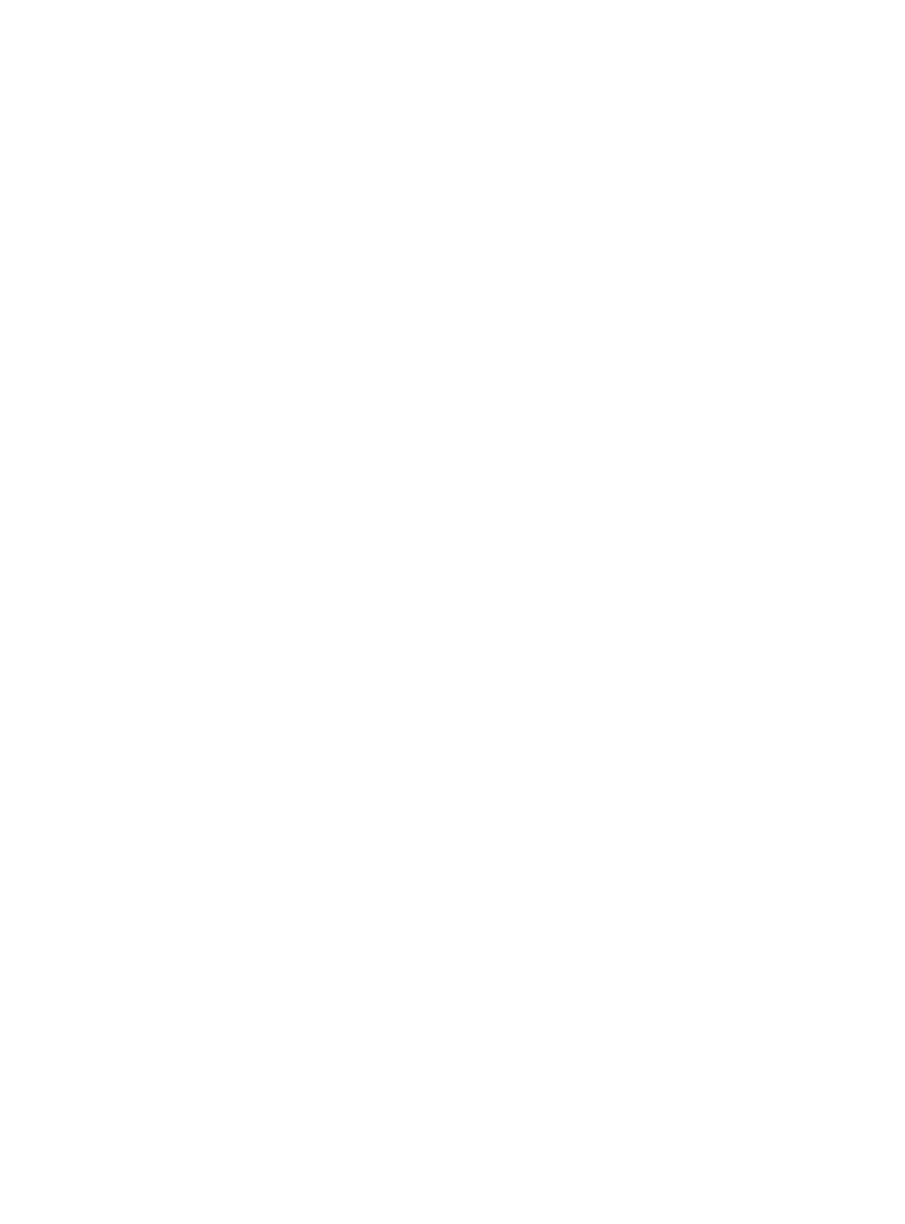
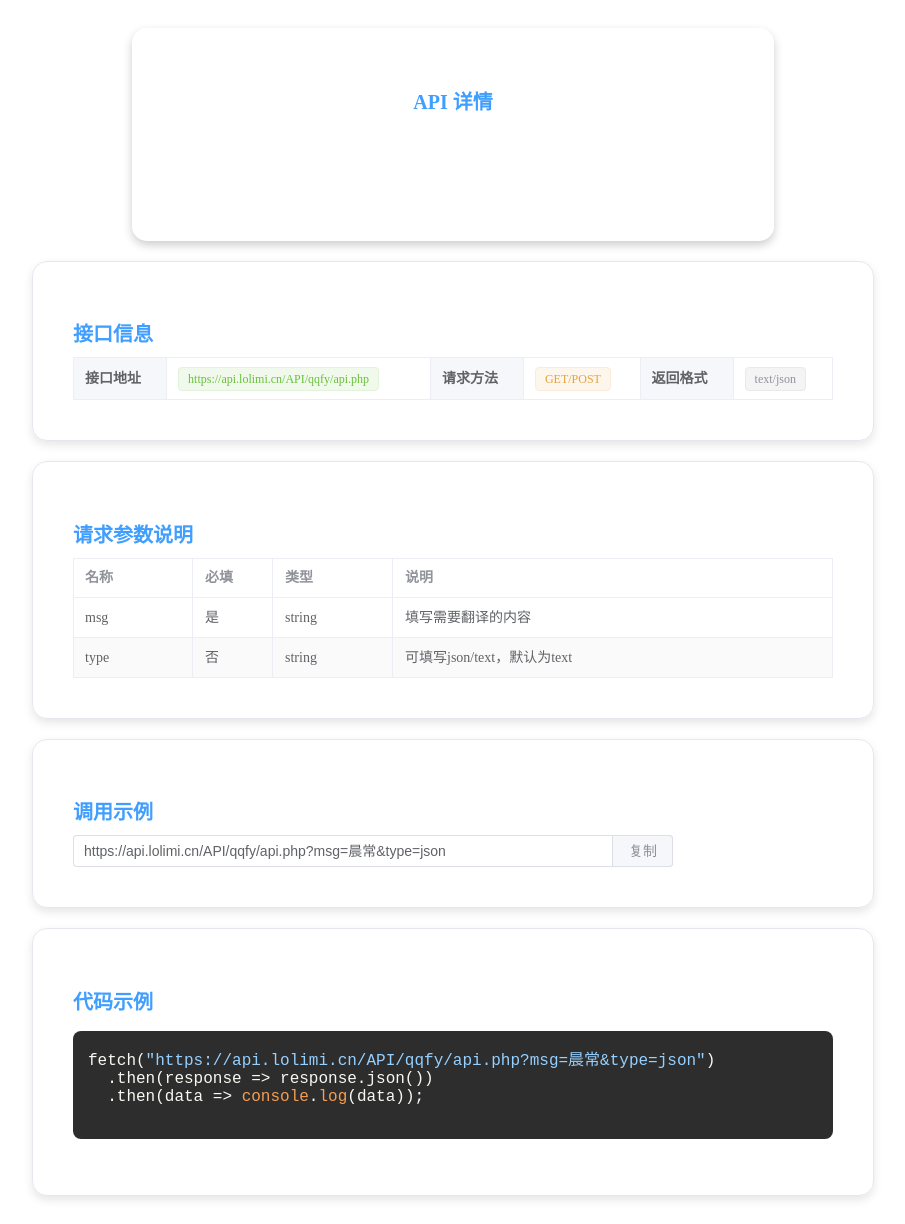
Before and after one commit to chrelyonly/api-project-view, a Vue app: page /doc/api-detail in a window 1280 px wide. Before the commit this address had no page. Shown: the whole page, without its empty margins (187-1092 px from the left). Before the commit the page ends 800 px from the top, so only its background shows below. Built offline with nearby package versions, Linux system fonts and the light colour scheme; what @smallwei/avue would draw is missing.

Commit message:
1.新增了详情组件

```diff
--- a/src/router/index.js
+++ b/src/router/index.js
@@ -1,13 +1,15 @@
 import { createRouter, createWebHistory } from 'vue-router'
-import HomeView from '../views/HomeView.vue'
 
 const router = createRouter({
   history: createWebHistory(import.meta.env.BASE_URL),
   routes: [
     {
       path: '/',
-      name: 'home',
-      component: HomeView,
+      component: () => import('@/views/HomeView.vue'),
+    },
+    {
+      path: '/doc/api-detail',
+      component: () => import('@/views/doc/api-detail.vue'),
     },
   ],
 })
--- a/src/util/highlightPlugin.js
+++ b/src/util/highlightPlugin.js
@@ -1,5 +1,5 @@
 import hljs from 'highlight.js';
-import 'highlight.js/styles/default.css';
+import 'highlight.js/styles/github-dark-dimmed.min.css';
 export const HighlightPlugin = {
     install(Vue) {
         Vue.directive('highlight', {
--- a/src/views/HomeView.vue
+++ b/src/views/HomeView.vue
@@ -1,6 +1,8 @@
 <script setup>
 import { ref } from 'vue';
-
+import { useRouter } from 'vue-router';
+// 获取路由实例
+const router = useRouter();
 const option = ref({
   data: [
     {
@@ -29,6 +31,9 @@ const option = ref({
     }
   ]
 });
+const goDetail = () => {
+  router.push("/doc/api-detail");
+}
 </script>
 
 <template>
@@ -43,7 +48,7 @@ const option = ref({
             :md="8"
             :lg="6"
         >
-          <div class="card">
+          <div class="card" @click="goDetail">
             <div class="card-header">
               <h3 >{{ item.title }}</h3>
             </div>
--- /dev/null
+++ b/src/views/doc/api-detail.vue
@@ -0,0 +1,166 @@
+<template>
+  <el-container class="api-container">
+    <!-- API 详情 -->
+    <el-card class="api-glass-card">
+      <h2 class="title">API 详情</h2>
+      <p><strong>接口名称：</strong> QQ 翻译 API</p>
+      <p><strong>描述：</strong> 该接口用于将输入内容翻译为目标语言</p>
+      <p><strong>适用场景：</strong> 需要快速翻译的 Web 或移动应用</p>
+    </el-card>
+
+    <!-- API 信息 -->
+    <el-card class="api-section">
+      <h2 class="title">接口信息</h2>
+      <el-descriptions :column="isMobile ? 1 : 3" border>
+        <el-descriptions-item label="接口地址">
+          <el-tag type="success">{{ apiInfo.url }}</el-tag>
+        </el-descriptions-item>
+        <el-descriptions-item label="请求方法">
+          <el-tag type="warning">{{ apiInfo.method }}</el-tag>
+        </el-descriptions-item>
+        <el-descriptions-item label="返回格式">
+          <el-tag type="info">{{ apiInfo.format }}</el-tag>
+        </el-descriptions-item>
+      </el-descriptions>
+    </el-card>
+
+    <!-- 请求参数说明 -->
+    <el-card class="api-section">
+      <h2 class="title">请求参数说明</h2>
+      <el-table :data="requestParams" border stripe style="width: 100%">
+        <el-table-column prop="name" label="名称" width="120"></el-table-column>
+        <el-table-column prop="required" label="必填" width="80"></el-table-column>
+        <el-table-column prop="type" label="类型" width="120"></el-table-column>
+        <el-table-column prop="description" label="说明"></el-table-column>
+      </el-table>
+    </el-card>
+
+    <!-- 调用示例 -->
+    <el-card class="api-section">
+      <h2 class="title">调用示例</h2>
+      <el-input v-model="exampleUrl" readonly class="copy-input">
+        <template #append>
+          <el-button type="primary" @click="copyToClipboard">复制</el-button>
+        </template>
+      </el-input>
+    </el-card>
+
+    <!-- 代码示例 -->
+    <el-card class="api-section">
+      <h2 class="title">代码示例</h2>
+      <pre v-highlight class="code-block">
+fetch("https://api.lolimi.cn/API/qqfy/api.php?msg=晨常&type=json")
+  .then(response => response.json())
+  .then(data => console.log(data));
+      </pre>
+    </el-card>
+  </el-container>
+</template>
+
+<script setup>
+import { ref, onMounted, onUnmounted } from "vue";
+import { ElMessage } from "element-plus";
+
+// API 信息
+const apiInfo = ref({
+  url: "https://api.lolimi.cn/API/qqfy/api.php",
+  method: "GET/POST",
+  format: "text/json",
+});
+
+// 请求参数
+const requestParams = ref([
+  { name: "msg", required: "是", type: "string", description: "填写需要翻译的内容" },
+  { name: "type", required: "否", type: "string", description: "可填写json/text，默认为text" },
+]);
+
+// 示例 API 调用 URL
+const exampleUrl = ref("https://api.lolimi.cn/API/qqfy/api.php?msg=晨常&type=json");
+
+// 复制到剪贴板
+const copyToClipboard = () => {
+  navigator.clipboard.writeText(exampleUrl.value).then(() => {
+    ElMessage.success("已复制到剪贴板");
+  });
+};
+
+// 响应式布局
+const isMobile = ref(window.innerWidth < 768);
+const handleResize = () => {
+  isMobile.value = window.innerWidth < 768;
+};
+
+// 监听窗口变化
+onMounted(() => {
+  window.addEventListener("resize", handleResize);
+});
+onUnmounted(() => {
+  window.removeEventListener("resize", handleResize);
+});
+</script>
+
+<style scoped>
+/* 整体容器 */
+.api-container {
+  padding: 20px;
+  display: flex;
+  flex-direction: column;
+  gap: 20px;
+  align-items: center;
+}
+
+/* 玻璃风格卡片 */
+.api-glass-card {
+  width: 100%;
+  max-width: 600px;
+  padding: 20px;
+  border-radius: 15px;
+  background: rgba(255, 255, 255, 0.2);
+  box-shadow: 0 4px 10px rgba(0, 0, 0, 0.2);
+  backdrop-filter: blur(10px);
+  color: white;
+  text-align: center;
+  font-size: 16px;
+  font-weight: bold;
+  border: 1px solid rgba(255, 255, 255, 0.3);
+}
+
+/* API 详情文本 */
+.api-glass-card p {
+  margin: 5px 0;
+  font-size: 14px;
+}
+
+/* API 信息块 */
+.api-section {
+  width: 100%;
+  max-width: 800px;
+  padding: 20px;
+  border-radius: 15px;
+  background: rgba(255, 255, 255, 0.8);
+  box-shadow: 0 4px 10px rgba(0, 0, 0, 0.1);
+}
+
+/* 标题 */
+.title {
+  font-size: 20px;
+  font-weight: bold;
+  margin-bottom: 10px;
+  color: #409eff;
+}
+
+/* 代码块 */
+.code-block {
+  background-color: #2d2d2d;
+  color: #f8f8f2;
+  padding: 15px;
+  border-radius: 8px;
+  font-family: "Courier New", monospace;
+  overflow-x: auto;
+}
+
+/* 输入框 */
+.copy-input {
+  max-width: 600px;
+}
+</style>
```
Also changed, not shown: 1 other file (tests, documents, lock files or other folders).
